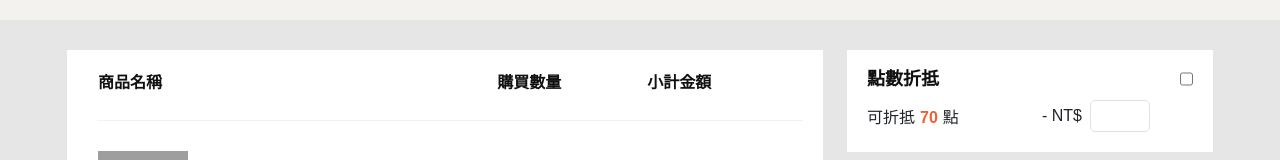
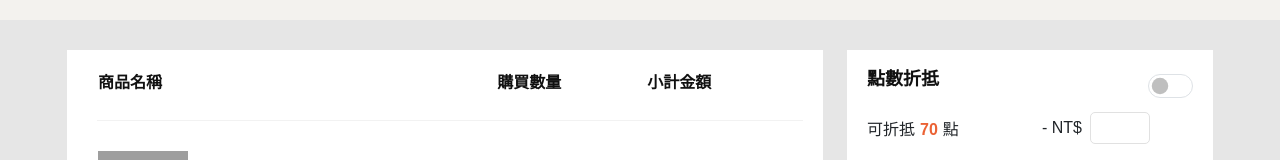
Before and after one commit to ni86910/team1_final, a Next.js app in the folder frontend-react/: page /cart in a window 1280 px wide. Shown: the part 273-433 px from the top of the page. Built offline with nearby package versions, Linux system fonts and the light colour scheme; grey boxes are pictures that could not be loaded.

Commit message:
新增 toggle-button 樣式

```diff
--- a/frontend-react/components/cart/cart-main.js
+++ b/frontend-react/components/cart/cart-main.js
@@ -200,18 +200,21 @@ export default function CartMain() {
                       <h5 className={`col-6 ${style['cart-point-title']}`}>
                         點數折抵
                       </h5>
-                      <div
-                        className={`custom-control custom-switch custom-switch-lg col-6 d-flex justify-content-end ${style['cart-point-switch']}`}
-                      >
-                        <input
-                          type="checkbox"
-                          className={style['custom-control-input']}
-                          id="customSwitch2"
-                        />
-                        <label
-                          className={style['custom-control-label']}
-                          htmlFor="customSwitch2"
-                        />
+                      <div className={`col-6 d-flex justify-content-end`}>
+                        <div className="form-check form-switch">
+                          <input
+                            className="form-check-input"
+                            type="checkbox"
+                            role="switch"
+                            id="flexSwitchCheckDefault"
+                          />
+                          <label
+                            className="form-check-label"
+                            htmlFor="flexSwitchCheckDefault"
+                          >
+                            {' '}
+                          </label>
+                        </div>
                       </div>
                     </div>
                   </div>
--- a/frontend-react/styles/cart-main.module.scss
+++ b/frontend-react/styles/cart-main.module.scss
@@ -228,33 +228,6 @@
 	margin-right: 15px;
 }
 
- /* Add class `.custom-switch-lg` to a `custom-switch` */
- .custom-switch.custom-switch-lg {
-	padding-bottom: 1rem;
-	  padding-left: 2.25rem;
-
-	& .custom-control-label {
-	  padding-left: .75rem;
-	  padding-top: 0.15rem;
-
-	  &::before {
-		border-radius: 1rem;
-		height: 1.5rem;
-		width: 2.5rem;
-	  }
-
-	  &::after {
-			  border-radius: .65rem;
-		height: calc(1.5rem - 4px);
-		width: calc(1.5rem - 4px);
-	  }
-	}
-
-	  .custom-control-input:checked ~ .custom-control-label::after{
-	transform: translateX(1rem);
-	  }
-  }
-
 
 .cart-total-BlockContainer {
 	margin-bottom: 60px;
--- a/frontend-react/styles/global.scss
+++ b/frontend-react/styles/global.scss
@@ -20,10 +20,22 @@ $border-radius-lg: 0.2em;
 
 $dropdown-border-radius:50px;
 
+
 // ↑↑↑  變數覆蓋(Variable overrides) 要寫在這行"上面"  ↑↑↑
 // 導入所有 bootstrap 樣式
 @import '~bootstrap/scss/bootstrap';
 // ↓↓↓  其它客製樣式要寫在這行的"下面" ↓↓↓
+
+/* Toggle Switch 客製樣式 */
+.form-switch .form-check-input {
+  width: 2.8em;
+  height: 1.5em;
+
+  &:checked {
+    background-color: #EB6234;
+    border-color: #EB6234;
+  }
+}
 
 // google Noto Sans TC 字體
 @import 'https://fonts.googleapis.com/css2?family=Noto+Sans+TC:wght@500&display=swap';
```
